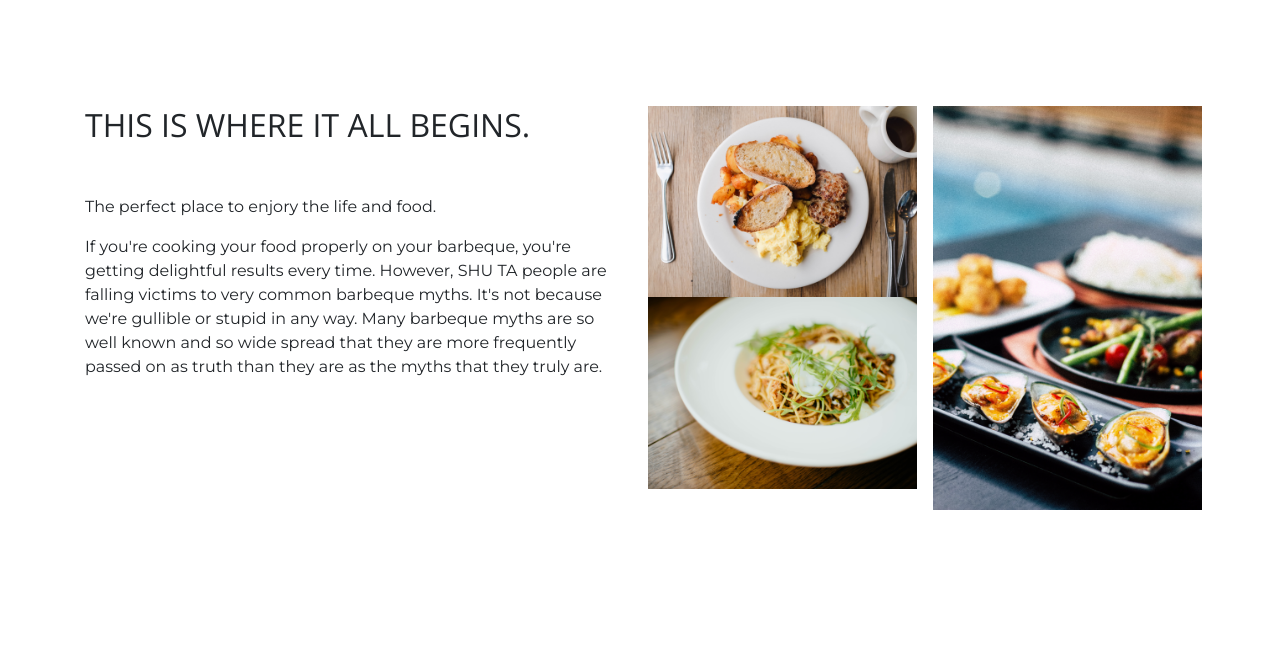
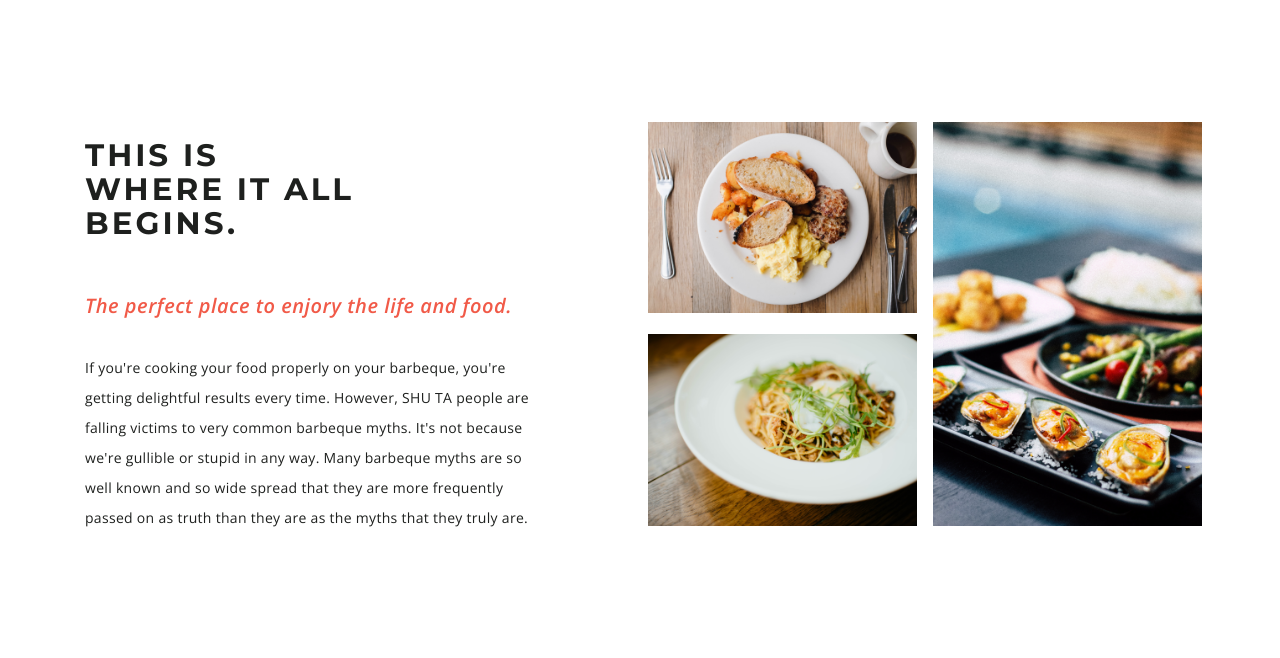
Before and after one commit to ZejunHu/shuxiang, a website: page index.html in a window 1280 px wide. Shown: the part 822-1480 px from the top of the page. Drawn offline with nearby package versions, Linux system fonts and the light colour scheme; files that its build step writes are made by us from their sources.

Commit message:
Completed about section

```diff
--- a/index.html
+++ b/index.html
@@ -142,23 +142,23 @@
       </div>
     </header>
 
-    <section id="about">
+    <section id="about" class="about">
       <div class="container">
         <div class="row">
-          <div class="col-md-6">
-            <h2 class="section-heading">THIS IS WHERE IT ALL BEGINS.</h2>
+          <div class="col-lg-6 about-text">
+            <h2 class="about-heading">THIS IS WHERE IT ALL BEGINS.</h2>
             <hr class="light my-4">
-            <p>The perfect place to enjory the life and food.</p>
-            <p class="mb-4">If you're cooking your food properly on your barbeque, you're getting delightful results every time. However, SHU TA people are falling victims to very common barbeque myths. It's not because we're gullible or stupid in any way. Many barbeque myths are so well known and so wide spread that they are more frequently passed on as truth than they are as the myths that they truly are.</p>
+            <p class="about-sub-heading">The perfect place to enjory the life and food.</p>
+            <p class="about-content mb-4">If you're cooking your food properly on your barbeque, you're getting delightful results every time. However, SHU TA people are falling victims to very common barbeque myths. It's not because we're gullible or stupid in any way. Many barbeque myths are so well known and so wide spread that they are more frequently passed on as truth than they are as the myths that they truly are.</p>
           </div>
-          <div class="col-md-6">
+          <div class="col-lg-6 about-image">
             <div class="row">
               <div class="col-6 px-2">
-                <img src="/img/about-1.png" class="img-fluid about-image--left-top" alt="shuxiang about 1">
-                <img src="/img/about-2.png" class="img-fluid about-image--left-bottom" alt="shuxiang about 2">
+                <img src="/img/about-1.png" class="img-fluid about-image--left-top sr-image-left" alt="shuxiang about 1">
+                <img src="/img/about-2.png" class="img-fluid about-image--left-bottom sr-image-left" alt="shuxiang about 2">
               </div>
               <div class="col-6 px-2">
-                <img src="/img/about-3.png" class="img-fluid about-image--right" alt="shuxiang about 3">
+                <img src="/img/about-3.png" class="img-fluid about-image--right sr-image-right" alt="shuxiang about 3">
               </div>
             </div>
           </div>
@@ -166,7 +166,7 @@
       </div>
     </section>
 
-    <section id="services">
+    <section id="services" class="bg-dark">
       <div class="container">
         <div class="row">
           <div class="col-lg-12 text-center">
--- a/js/creative.js
+++ b/js/creative.js
@@ -55,6 +55,17 @@
     scale: 0.3,
     distance: '0px'
   }, 300);
+  sr.reveal('.sr-image-left', {
+    origin: 'left',
+    duration: 600,
+    distance: '8rem'
+  }, 600);
+  sr.reveal('.sr-image-right', {
+    origin: 'right',
+    duration: 600,
+    delay: 1200,
+    distance: '8rem'
+  }, 300);
 
   // Magnific popup calls
   $('.popup-gallery').magnificPopup({
--- a/scss/_about.scss
+++ b/scss/_about.scss
@@ -0,0 +1,123 @@
+section.about {
+  .about-text {
+    .about-heading {
+      @include montserrat-font;
+      font-weight: bold;
+      color: $black;
+      letter-spacing: 3px;
+      text-align: center;
+      font-size: 31px;
+      line-height: 34px;
+    }
+    .about-sub-heading {
+      @include sans-serif-font;
+      font-style: italic;
+      font-weight: 600;
+      color: $primary;
+      letter-spacing: 0.5px;
+      font-size: 20px;
+      text-align: center;
+    }
+    .about-content {
+      @include sans-serif-font;
+      color: $black;
+      letter-spacing: 0.3px;
+      font-size: 14px;
+      line-height: 30px;
+      @media (min-width: 576px) {
+        margin-top: 2rem;
+      }
+    }
+  }
+
+  .about-image {
+    .about-image--left-top {
+      margin-bottom: 6px;
+    }
+    .about-image--left-bottom {
+      margin-top: 6px;
+    }
+    @media (min-width: 375px) {
+      .about-image--left-top {
+        margin-bottom: 9px;
+      }
+      .about-image--left-bottom {
+        margin-top: 9px;
+      }
+    }
+    @media (min-width: 768px) {
+      .about-image--left-top {
+        margin-bottom: 13px;
+      }
+      .about-image--left-bottom {
+        margin-top: 13px;
+      }
+    }
+  }
+
+  @media (min-width: 992px) {
+    .about-text {
+      .about-heading {
+        text-align: left;
+        padding-right: 8rem;
+      }
+      .about-sub-heading {
+        text-align: left;
+      }
+    }
+
+    .about-image {
+      margin: 1rem 0;
+      .about-image--left-top {
+        margin-bottom: 9px;
+      }
+      .about-image--left-bottom {
+        margin-top: 8px;
+      }
+    }
+  }
+
+  @media (min-width: 1200px) {
+    .about-text {
+      margin-top: 2rem;
+      .about-heading {
+        padding-right: 16rem;
+      }
+      .about-content {
+        padding-right: 5rem;
+      }
+    }
+
+    .about-image {
+      margin: 1rem 0;
+      .about-image--left-top {
+        margin-bottom: 11px;
+      }
+      .about-image--left-bottom {
+        margin-top: 10px;
+      }
+    }
+  }
+
+  @media (min-width: 1500px) {
+    .about-text {
+      margin-top: 3rem;
+      .about-heading {
+        padding-right: 26rem;
+      }
+      .about-content {
+        padding-right: 10rem;
+      }
+    }
+
+    .about-image {
+      margin: 1rem 0;
+      .about-image--left-top {
+        margin-bottom: 12px;
+      }
+      .about-image--left-bottom {
+        margin-top: 12px;
+      }
+    }
+  }
+}
--- a/scss/_global.scss
+++ b/scss/_global.scss
@@ -41,7 +41,7 @@ h6 {
 }
 
 .bg-dark {
-  background-color: $gray-900 !important;
+  background-color: $black !important;
 }
 
 .text-faded {
```
Also changed, not shown: css/creative.css, css/creative.min.css, js/creative.min.js.
